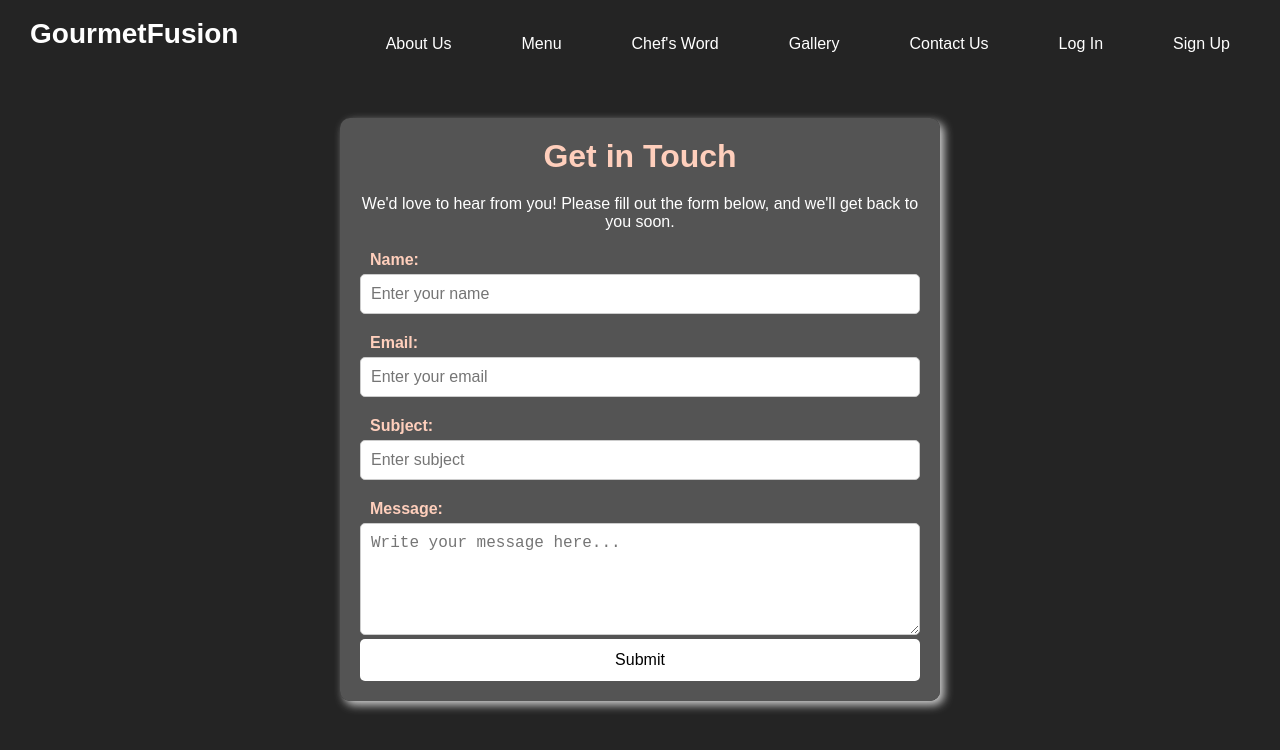
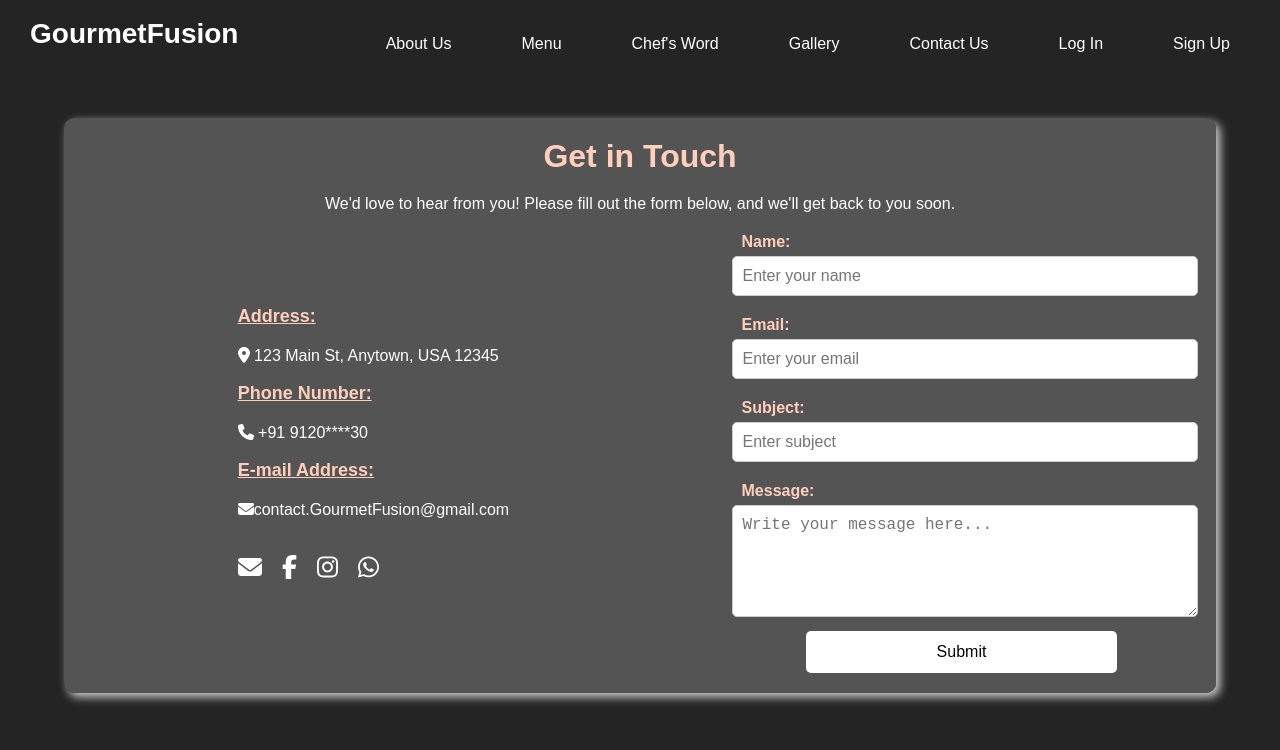
Before and after one commit to ayushgupta703/GourmetFusion, a React (Create React App) app: page /contact in a window 1280 px wide. Shown: the top 750 px of the page. Built offline with nearby package versions, Linux system fonts and the light colour scheme; no server answers; a web font is replaced by a local one.

Commit message:
Modified Contact Page

```diff
--- a/src/Components/ContactUs/ContactUs.css
+++ b/src/Components/ContactUs/ContactUs.css
@@ -1,6 +1,5 @@
-/* Ensure styles are specific to Contact Us page */
 .contact-us-container {
-    max-width: 600px;
+    max-width: 90%;
     margin: 50px auto;
     padding: 20px;
     background: #5b5b5be2;
@@ -17,6 +16,33 @@
 
 .contact-us-container p {
     color: white;
+}
+
+.contact-us {
+    display: flex;
+    justify-content: center;
+    align-items: center;
+}
+
+.contact-us-left {
+    margin-right: 20%;
+    text-align: left;
+}
+
+.contact-us-left h2 {
+    text-decoration: underline;
+    font-size: large;
+    color: rgb(255, 207, 188);
+}
+
+.icon {
+    color: white;
+    margin-right: 20px;
+    font-size: 1.5rem;
+}
+
+.icon:hover {
+    color: rgb(255, 207, 188);
 }
 
 /* Form container */
@@ -38,7 +64,7 @@
 /* Input fields */
 .contact-us-form input,
 .contact-us-form textarea {
-    width: 100%;
+    width: 150%;
     padding: 10px;
     font-size: 1rem;
     border: 1px solid #ccc;
@@ -58,6 +84,8 @@
 .contact-us-form button {
     background-color: #ffffff;
     color: rgb(0, 0, 0);
+    margin-top: 10px;
+    margin-left: 24%;
     width: 100%;
     padding: 12px;
     font-size: 1rem;
--- a/src/Components/ContactUs/ContactUs.js
+++ b/src/Components/ContactUs/ContactUs.js
@@ -1,4 +1,7 @@
 import React from 'react';
+import { FontAwesomeIcon } from '@fortawesome/react-fontawesome';
+import { faEnvelope, faPhone, faLocationDot } from '@fortawesome/free-solid-svg-icons';
+import { faFacebookF, faInstagram, faWhatsapp } from '@fortawesome/free-brands-svg-icons';
 import './ContactUs.css';
 
 const ContactUs = () => {
@@ -6,7 +9,19 @@ const ContactUs = () => {
         <div className="contact-us-container">
             <h1>Get in Touch</h1>
             <p>We'd love to hear from you! Please fill out the form below, and we'll get back to you soon.</p>
-
+            <div className='contact-us'>
+                <div className="contact-us-left">
+                    <h2>Address:</h2>
+                    <p><FontAwesomeIcon icon={faLocationDot} /> 123 Main St, Anytown, USA 12345</p><br />
+                    <h2>Phone Number:</h2>
+                    <p><FontAwesomeIcon icon={faPhone} /> +91 9120****30</p><br />
+                    <h2>E-mail Address:</h2>
+                    <p><FontAwesomeIcon icon={faEnvelope} />contact.GourmetFusion@gmail.com</p><br /><br />
+                    <a href='#contact'><FontAwesomeIcon className='icon' icon={faEnvelope} /></a>
+                    <a href='#contact'><FontAwesomeIcon className='icon' icon={faFacebookF} /></a>
+                    <a href='#contact'><FontAwesomeIcon className='icon' icon={faInstagram} /></a>
+                    <a href='#contact'><FontAwesomeIcon className='icon' icon={faWhatsapp} /></a>
+                </div>
                 <div className="contact-us-form">
                     <form>
                         <label htmlFor="name">Name:</label>
@@ -25,6 +40,7 @@ const ContactUs = () => {
                     </form>
                 </div>
             </div>
+        </div>
     );
 };
 
```
Also changed, not shown: package.json (+7 -1 lines), 1 other file (tests, documents, lock files or other folders). Lines whose indentation alone changed are shown as unchanged.
